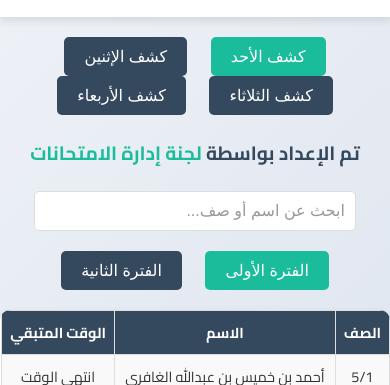
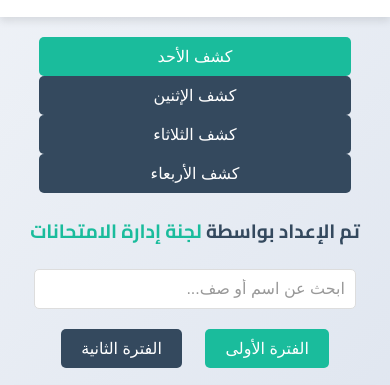
Before and after one commit to mohdschool/moh, a plain HTML site: page index.html in a window 390 px wide. Shown: the part 429-814 px from the top of the page. Drawn offline with Linux system fonts and the light colour scheme.

Commit message:
Update index.html

```diff
--- a/index.html
+++ b/index.html
@@ -362,7 +362,19 @@
         .scroll-top:hover {
             background-color: #2c3e50;
         }
-
+/* تنسيق أزرار الأيام للأجهزة المحمولة */
+@media (max-width: 768px) {
+    .day-buttons {
+        display: flex;
+        flex-direction: column; /* يجعل الأزرار تظهر بشكل عمودي */
+        align-items: center; /* توسيط الأزرار */
+    }
+
+    .day-buttons button {
+        width: 80%; /* يجعل الأزرار تأخذ عرضًا أكبر */
+        margin: 5px 0; /* زيادة المسافة بين الأزرار */
+    }
+}
         /* تذييل الصفحة */
         footer {
             text-align: center;
```
